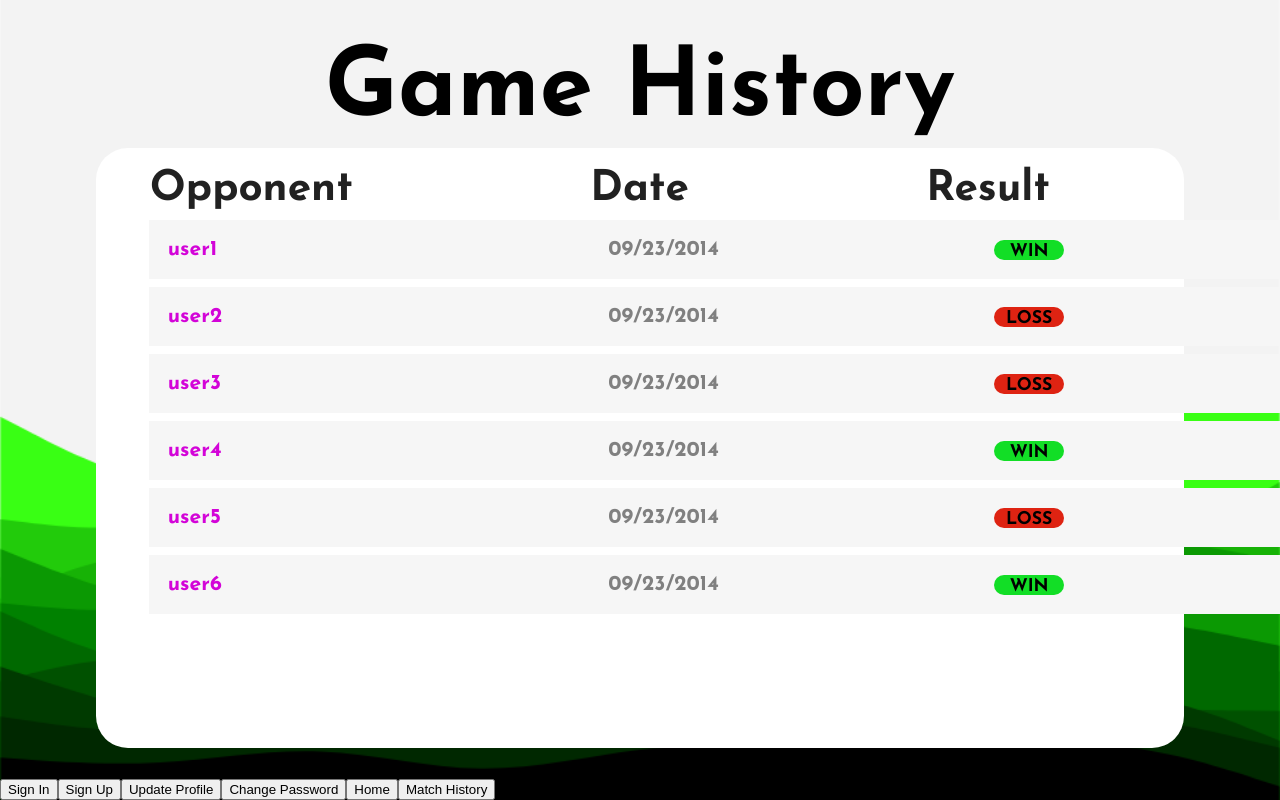
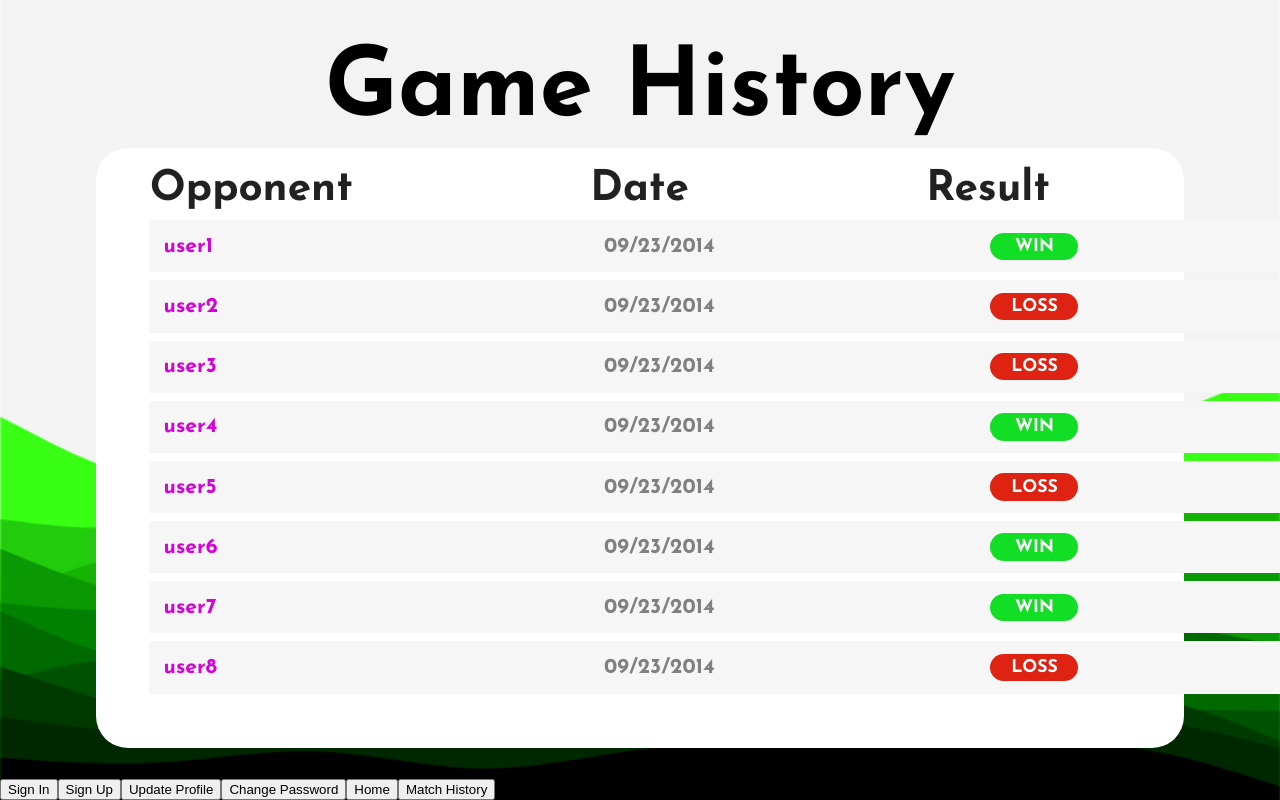
Before and after one commit to MultiPong/MultiPong, a React (Create React App) app in the folder frontend/: page / in a window 1280 px wide. Both pictures are taken after a click on the button "Match History". Shown: the part 21-821 px from the top of the page. Built offline with nearby package versions, Linux system fonts and the light colour scheme.

Commit message:
changed ui a bit on match history

```diff
--- a/frontend/src/components/MatchHistory.js
+++ b/frontend/src/components/MatchHistory.js
@@ -8,6 +8,8 @@ const MatchHistory = () => {
         {opponent: "user4", date: "09/23/2014", result: "win"},
         {opponent: "user5", date: "09/23/2014", result: "loss"},
         {opponent: "user6", date: "09/23/2014", result: "win"},
+        {opponent: "user7", date: "09/23/2014", result: "win"},
+        {opponent: "user8", date: "09/23/2014", result: "lose"},
     ]
     return (
         <div>
--- a/frontend/src/components/ashik.css
+++ b/frontend/src/components/ashik.css
@@ -123,7 +123,7 @@
 
 
   td {
-    padding: 0.9em;
+    padding: 0.70em;
   }
 
   .opponent-name-container {
@@ -139,21 +139,25 @@
   }
 
   .game-history-table .win-tag {
+    color: white;
     text-align: center;
     background-color: rgb(18, 222, 38);
     border-radius: 1em;
     font-weight: bold;
-    width: 4em;
+    width: 5em;
     margin-left: 3em;
-    padding-top: 0.2em;
+    padding-top: 0.3em;
+    padding-bottom: 0.3em;
   }
 
   .game-history-table .loss-tag {
+    color: white;
     text-align: center;
     background-color: rgb(222, 35, 18);
     border-radius: 1em;
     font-weight: bold;
-    width: 4em;
+    width: 5em;
     margin-left: 3em;
-    padding-top: 0.2em;
+    padding-top: 0.3em;
+    padding-bottom: 0.3em;
   }
```
